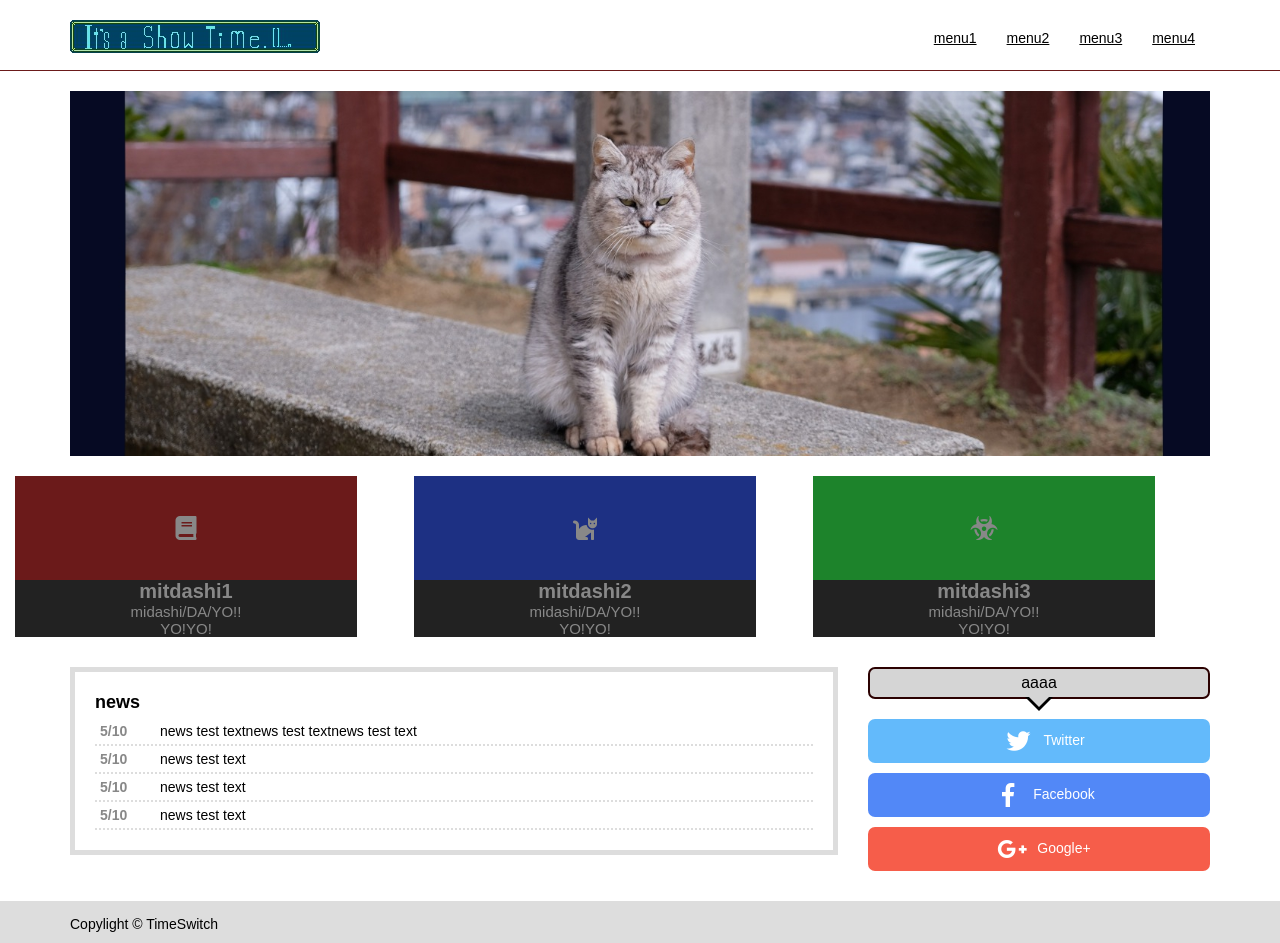
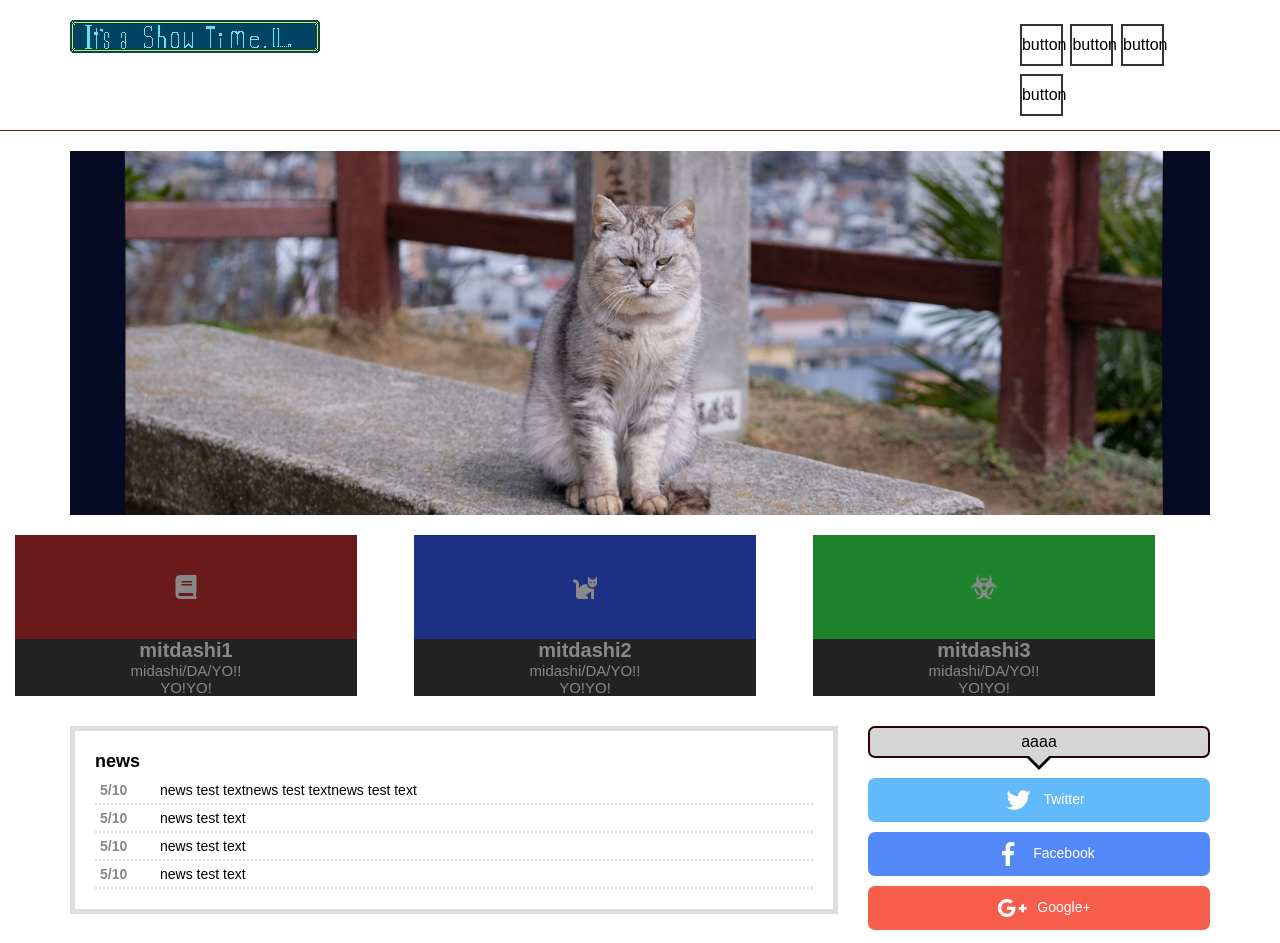
Before and after one commit to MotidaMikan/HP, a plain HTML site: page MyPage.html in a window 1280 px wide. Shown: the top 943 px of the page. Drawn offline with Linux system fonts and the light colour scheme.

Commit message:
add botton

```diff
--- a/MyPage.html
+++ b/MyPage.html
@@ -18,12 +18,10 @@
 
          <div class="box2">
              <nav class="menu">
-                 <ul>
-                     <li><a href="URL">menu1</a></li>
-                     <li><a href="URL">menu2</a></li>
-                     <li><a href="URL">menu3</a></li>
-                     <li><a href="URL">menu4</a></li>
-                 </ul>
+                <div class="button1">button</div>
+                <div class="button1">button</div>
+                <div class="button1">button</div>
+                <div class="button1">button</div>
              </nav>
          </div>
          </div>
--- a/YASAI.css
+++ b/YASAI.css
@@ -13,11 +13,29 @@ body{margin: 0; font-family: "メイリオ", "Hiragino Kaku Gothic Pro", sans-se
 .site image {border: none;} /*Iinternet Explorerの枠線表示防止*/
 
 /*boxA box2*/
-.menu ul {margin:0; padding:0; list-style: none}
-.menu li a {display:block; padding:10px 15px; color:#000000; font-size:14px; text-emphasis: none;}
-.menu li a:hover {background-color: #000000;}
+.menu ul {margin:0; padding:0; transition: all 500ms 0s ease; /* list-style: none; */}
+.menu li a {display:block; padding:10px 15px;
+	        color:#000000; font-size:14px; text-emphasis: none;}
+.menu li a:hover {background-color: #949494; letter-spacing: 5px;}
 .menu ul:after {content:""; display:block; clear:both}
 .menu li {float: left; width:auto;}
+
+/*-------------------------menu-botton-----------------------------*/
+  /*---------------button4---------------*/
+  .button1{
+	width:20%;
+	margin:2%;
+	padding:10px 0px;
+	float: left;
+	text-align: center;
+	border: 2px solid #333;
+	color: rgb(0, 0, 0);
+	transition: all 100ms 0s ease;
+  }
+  .button1:hover {
+	border-style: dashed;
+  }
+
 
 /*box3*/
 .topimage {max-width: 100%; height:auto; vertical-align: bottom;}
```
